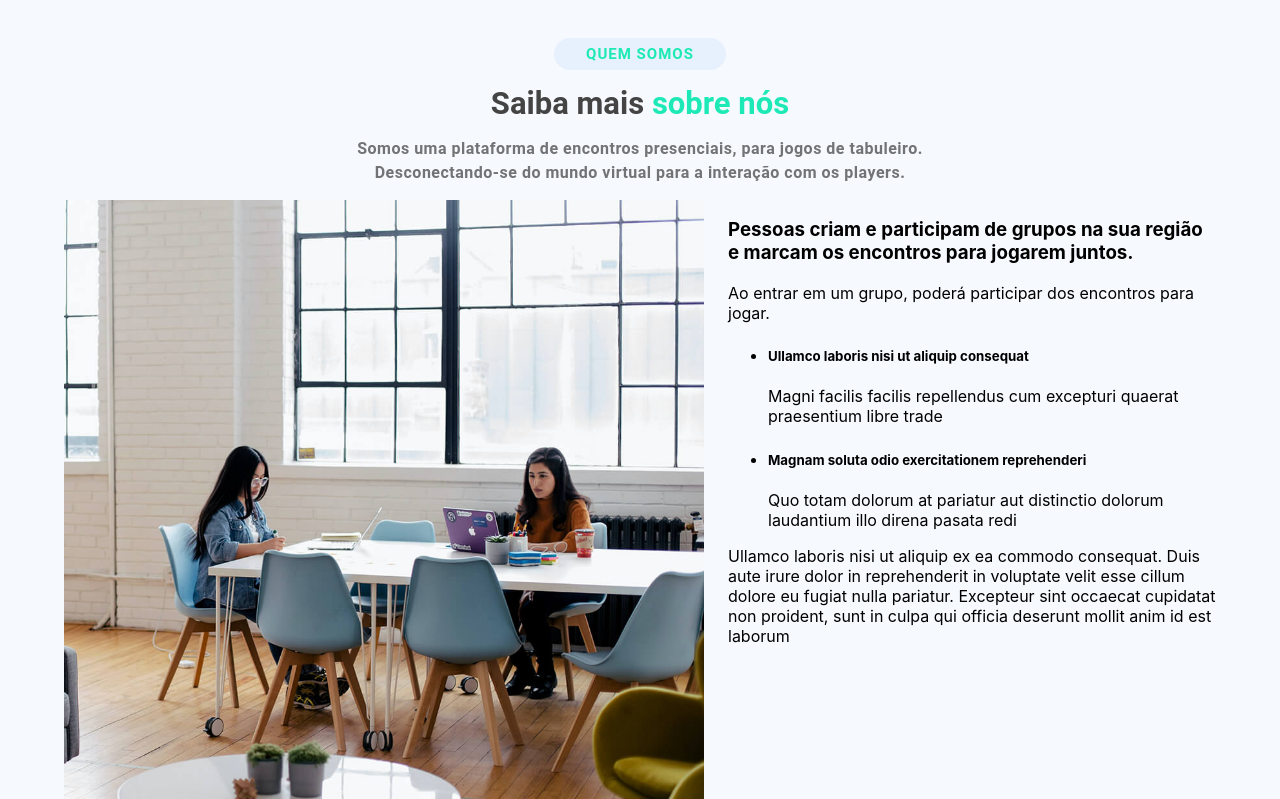
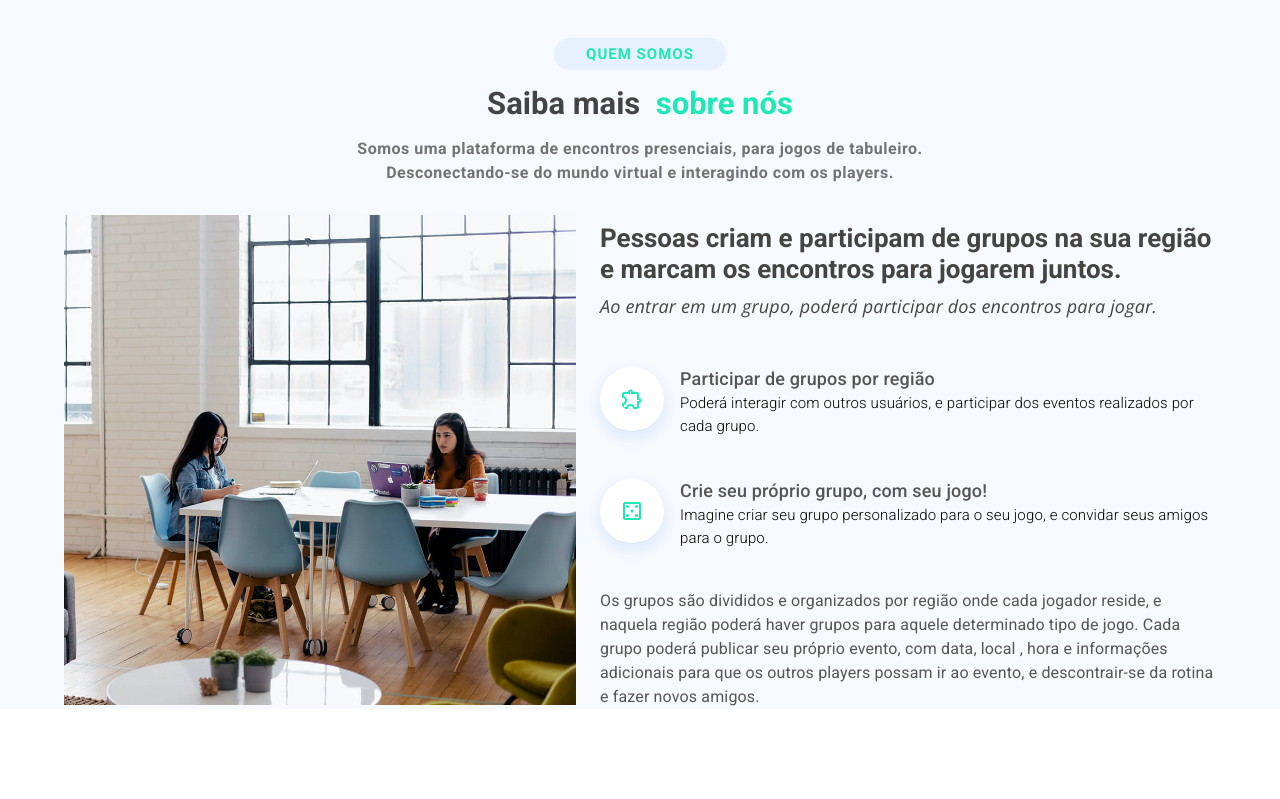
Before and after one commit to Stefanpicciani/BoardBarons, a React (Create React App) app in the folder Front-End/board-barons/: page / in a window 1280 px wide. Shown: the part 901-1700 px from the top of the page. Built offline with nearby package versions, Linux system fonts and the light colour scheme.

Commit message:
Sessão about customizações

```diff
--- a/Front-End/board-barons/src/App.css
+++ b/Front-End/board-barons/src/App.css
@@ -1,5 +1,8 @@
+@import url('https://fonts.googleapis.com/css2?family=Roboto+Condensed:wght@300;400;700&family=Roboto:wght@100;300;400;500;700;900&display=swap');
+
 .App {
   text-align: center;
+  font-family: 'Roboto';
 }
 
 .App-logo {
--- a/Front-End/board-barons/src/components/about/About.module.css
+++ b/Front-End/board-barons/src/components/about/About.module.css
@@ -4,7 +4,24 @@
     width: 50%;
 } */
 .img {
-  width: max(50px, 50vw);
+  width: max(50px, 40vw);
+}
+
+h1, h2, h3, h4, h5, h6 {
+  font-family: "Roboto", sans-serif;
+}
+
+ul {
+  list-style: none;
+  padding-left: 0;
+}
+li, .liList {
+  display: flex;
+  align-items: center;
+}
+
+.siblingTitle {
+
 }
 /* .sibilings {
   max-width: 50%;
--- a/Front-End/board-barons/src/components/about/About.tsx
+++ b/Front-End/board-barons/src/components/about/About.tsx
@@ -1,14 +1,15 @@
 import style from './About.module.css'
 import imageAbout from '../../assets/images/about.jpg'
-import { Box, Chip, Container, Typography } from '@mui/material';
-
+import { Box, Chip, Container, Icon, Typography } from '@mui/material';
+import ExtensionOutlinedIcon from '@mui/icons-material/ExtensionOutlined';
+import CasinoOutlinedIcon from '@mui/icons-material/CasinoOutlined';
 
 
 const About = () => {
 
     return(
 
-        <Box  sx={{ backgroundColor: "#f6f9fe", width: "100"}} >
+        <Box id="about"  sx={{ backgroundColor: "#f6f9fe", width: "100", fontFamily: 'Roboto'}} >
           <Container>
           <Box paddingTop={5}>
             <Chip label='Quem Somos'
@@ -22,48 +23,90 @@ const About = () => {
             />
 
             <Typography component='h3' variant='h3'
-                sx={{ fontSize: '31px', fontWeight: 700, lineHeight: 1.2, margin: '15px 0', color: '#444444'}}>
-                Saiba mais
-                <Typography component='span' variant='h3' sx={{ fontSize: '31px', fontWeight: 700, color: '#1de9b6'}}> sobre nós</Typography>
+                sx={{ fontSize: '31px',
+                fontWeight: 700,
+                lineHeight: 1.2,
+                margin: '15px 0',
+                color: '#444444'}}
+                >
+                 Saiba mais
+                <Typography component='span' variant='h3'
+                    sx={{ fontSize: '31px',
+                    fontWeight: 700,
+                    color: '#1de9b6'}}
+                    >
+                      &nbsp;  sobre nós
+                    </Typography>
             </Typography>
 
-            <Typography component='p' maxWidth={'50%'}
-                sx={{ margin: '15px auto', fontWeight: 600, color: '#444444bd', letterSpacing: 0.5}}
+            <Typography component='p' className={style.p}
+                sx={{ margin: '15px auto 0 auto',
+                fontWeight: 600,
+                color: '#444444bd',
+                letterSpacing: 0.5,
+                width: '50%'}}
             >
-               Somos uma plataforma de encontros presenciais, para jogos de tabuleiro. Desconectando-se do mundo virtual para a interação com os players.
+               Somos uma plataforma de encontros presenciais, para jogos de tabuleiro. Desconectando-se do mundo virtual e interagindo com os players.
             </Typography>
           </Box>
 
-          <Box display='flex' >
+          <Box display='flex' sx={{ margin: '30px 0'}}>
             <Box className={style.sibilings}>
               <img src={imageAbout} className={style.img} alt="imagem"/>
             </Box>
-            <Box maxWidth={'lg'} sx={{textAlign: 'left', paddingLeft: 3}} className={style.sibilings}>
-              <h3>Pessoas criam e participam de grupos na sua região e marcam os encontros para jogarem juntos.</h3>
-              <p className="fst-italic">
+            <Box maxWidth={'lg'}
+                className={style.sibilings}
+                sx={{textAlign: 'left',
+                paddingLeft: 3,
+                paddingTop: 1}}
+            >
+              <Typography component="h3" variant='h3' className={style.siblingTitle}
+              sx={{fontSize: '26px',
+              fontFamily: "Roboto" ,
+              fontWeight: 600,
+              color: '#444441',
+              lineHeight: 1.2,
+              }}
+              >
+                Pessoas criam e participam de grupos na sua região e marcam os encontros para jogarem juntos.
+              </Typography>
+              <Typography component='p'
+                sx={{
+                    fontStyle: 'italic',
+                    fontFamily: 'Open Sans',
+                    fontWeight: '300',
+                    color: '#444444',
+                    fontSize: 18,
+                    paddingTop:1
+                }}
+              >
               Ao entrar em um grupo, poderá participar dos encontros para jogar.
-              </p>
-              <ul>
-                <li>
-                  <i className="bx bx-store-alt"></i>
-                  <div>
-                    <h5>Ullamco laboris nisi ut aliquip consequat</h5>
-                    <p>Magni facilis facilis repellendus cum excepturi quaerat praesentium libre trade</p>
-                  </div>
-                </li>
-                <li>
-                  <i className="bx bx-images"></i>
-                  <div>
-                    <h5>Magnam soluta odio exercitationem reprehenderi</h5>
-                    <p>Quo totam dolorum at pariatur aut distinctio dolorum laudantium illo direna pasata redi</p>
-                  </div>
-                </li>
-              </ul>
-              <p>
-                Ullamco laboris nisi ut aliquip ex ea commodo consequat. Duis aute irure dolor in reprehenderit in voluptate
-                velit esse cillum dolore eu fugiat nulla pariatur. Excepteur sint occaecat cupidatat non proident, sunt in
-                culpa qui officia deserunt mollit anim id est laborum
-              </p>
+              </Typography>
+              <Box component={'ul'}>
+                <Box component={'li'} className={style.liList} sx={{ margin: '45px auto 40px auto'}}>
+                  <Box sx={{paddingRight: 2}}>
+                    <ExtensionOutlinedIcon sx={{color: '#1de9b6', backgroundColor: '#fff', fontSize: '24px', padding: '20px', borderRadius: '50px', boxShadow: '0px 6px 15px #106eea1f' }}/>
+                  </Box>
+                  <Box>
+                    <Typography component='h5' sx={{ color: '#555555', fontSize: '18px', fontWeight: 500}}>Participar de grupos por região</Typography>
+                    <Typography component='p' sx={{ fontWeight: 300, fontSize: '15px'}}>Poderá interagir com outros usuários, e participar dos eventos realizados por cada grupo.</Typography>
+                  </Box>
+                </Box>
+                <Box component={'li'} sx={{ margin: '40px auto 40px auto'}}>
+                  <Box sx={{paddingRight: 2}}>
+                    <CasinoOutlinedIcon sx={{color: '#1de9b6', backgroundColor: '#fff', fontSize: '24px', padding: '20px', borderRadius: '50px', boxShadow: '0px 6px 15px #106eea1f' }}/>
+                  </Box>
+                  <Box>
+                    <Typography component='h5' sx={{ color: '#555555', fontSize: '18px', fontWeight: 500}}>Crie seu próprio grupo, com seu jogo!</Typography>
+                    <Typography component='p' sx={{ fontWeight: 300, fontSize: '15px'}}>Imagine criar seu grupo personalizado para o seu jogo, e convidar seus amigos para o grupo.</Typography>
+                  </Box>
+                </Box>
+              </Box>
+              <Typography component={'p'}  sx={{ color: '#555555'   , fontWeight: 400}}>
+                Os grupos são divididos e organizados por região onde cada jogador reside, e naquela região poderá haver grupos para aquele determinado tipo de jogo.
+                Cada grupo poderá publicar seu próprio evento, com data, local , hora e informações adicionais para que os outros players possam ir ao evento, e descontrair-se
+                da rotina e fazer novos amigos.
+              </Typography>
             </Box>
           </Box>
           </Container>
--- a/Front-End/board-barons/src/index.css
+++ b/Front-End/board-barons/src/index.css
@@ -1,9 +1,12 @@
+
+@import url('https://fonts.googleapis.com/css2?family=Open+Sans:ital,wght@1,300&family=Roboto+Condensed:wght@300;400;700&family=Roboto:wght@100;300;400;500;700;900&display=swap');
+
 body {
   margin: 0;
   padding: 0;
   box-sizing: border-box;
   font-family: -apple-system, BlinkMacSystemFont, 'Segoe UI', 'Roboto', 'Oxygen',
-    'Ubuntu', 'Cantarell', 'Fira Sans', 'Droid Sans', 'Helvetica Neue',
+    'Ubuntu', 'Cantarell', 'Fira Sans', 'Droid Sans', 'Helvetica Neue', 'Open Sans'
     sans-serif;
   -webkit-font-smoothing: antialiased;
   -moz-osx-font-smoothing: grayscale;
--- a/Front-End/board-barons/src/pages/home/Home.tsx
+++ b/Front-End/board-barons/src/pages/home/Home.tsx
@@ -52,7 +52,7 @@ export default function Home() {
                     align="center"
                     color=""
                     gutterBottom
-                    id="about"
+                    // id="about"
                     >
                     Pricing
                     </Typography>
```
